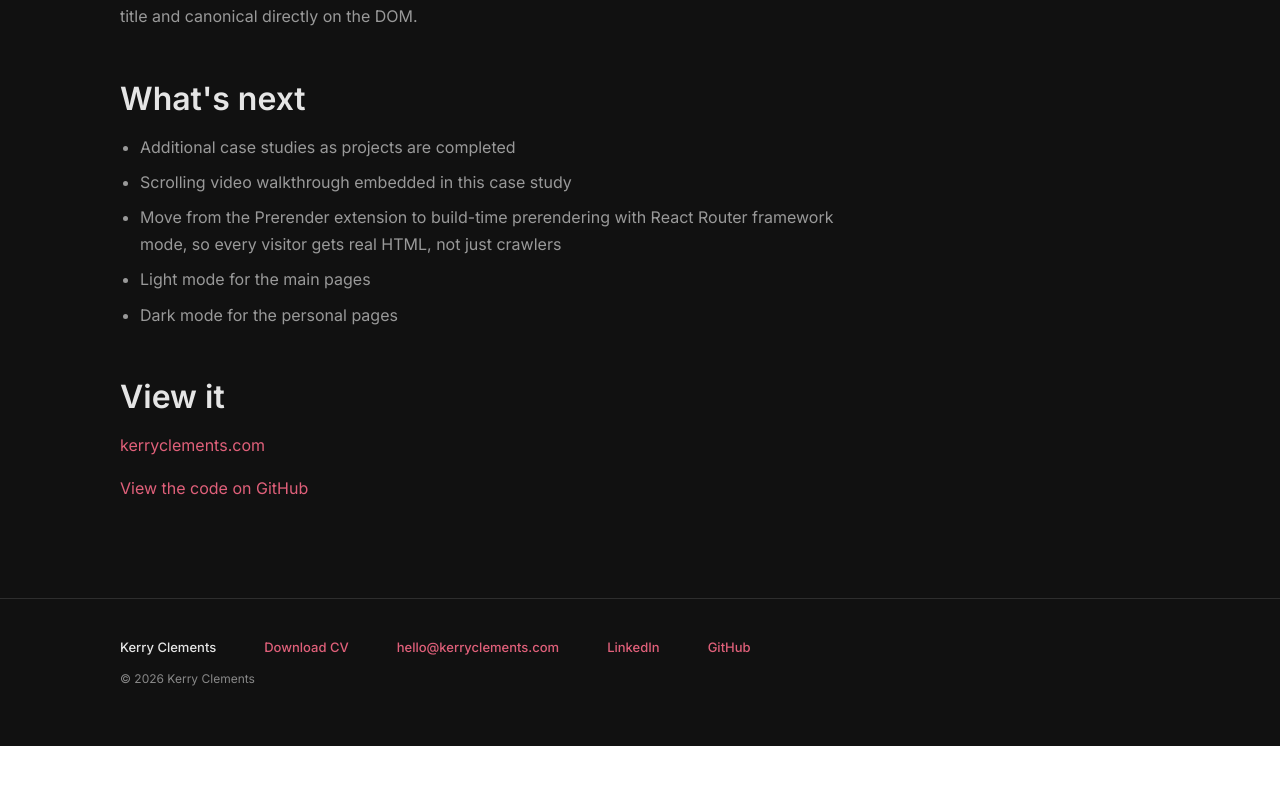
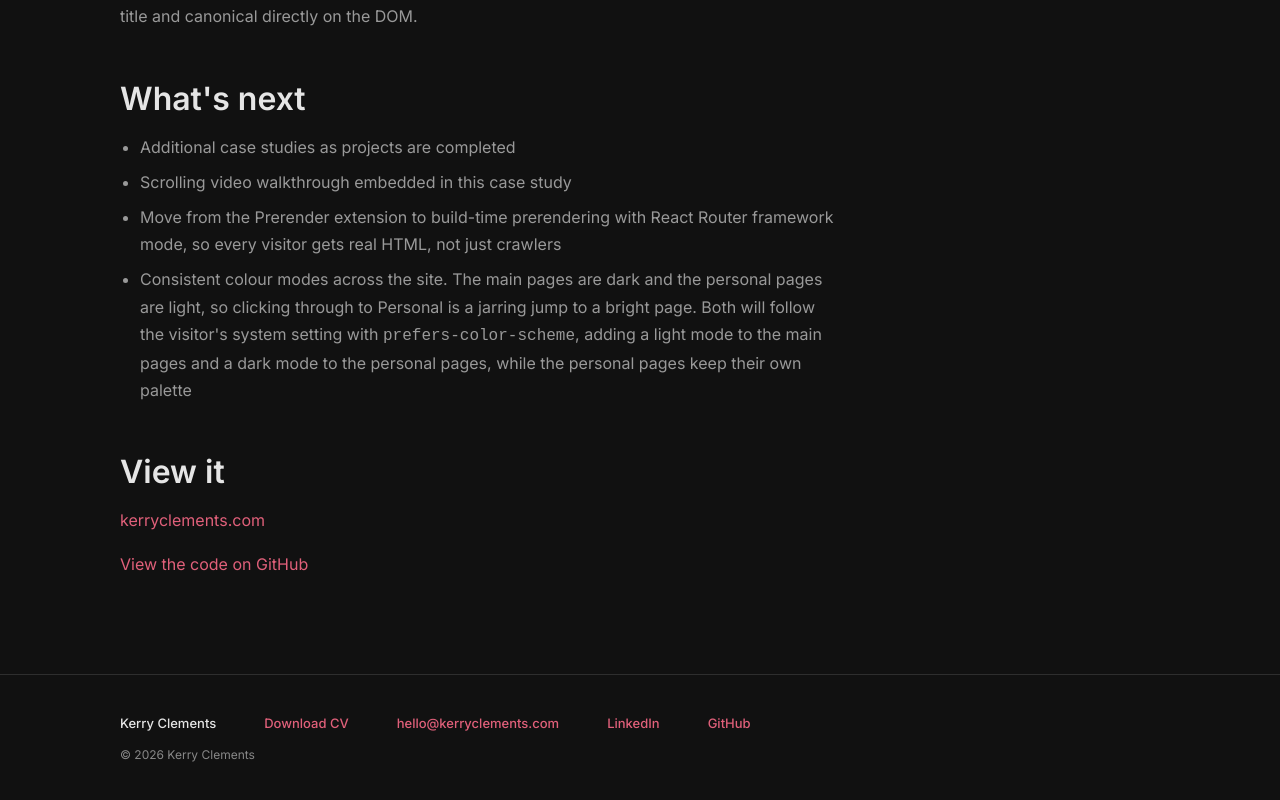
Before and after one commit to KerryCX/kerryclements.com, a React (Vite) app: page /portfolio/kerryclements-com in a window 1280 px wide. Shown: the part 4372-5172 px from the top of the page. Before the commit the page ends 5118 px from the top, so only its background shows below. Built offline with nearby package versions, Linux system fonts and the light colour scheme.

Commit message:
docs: explain colour mode plan in case study what's next
Co-Authored-By: Claude Opus 5.5 <noreply@anthropic.com>
Claude-Session: https://claude.ai/code/session_01GzDt4j5fQTmATSBuUmCvKD

```diff
--- a/src/pages/portfolio/KerryClementsComCaseStudy.tsx
+++ b/src/pages/portfolio/KerryClementsComCaseStudy.tsx
@@ -219,8 +219,13 @@ export const KerryClementsComCaseStudy = () => {
               Move from the Prerender extension to build-time prerendering with React Router
               framework mode, so every visitor gets real HTML, not just crawlers
             </li>
-            <li>Light mode for the main pages</li>
-            <li>Dark mode for the personal pages</li>
+            <li>
+              Consistent colour modes across the site. The main pages are dark and the personal
+              pages are light, so clicking through to Personal is a jarring jump to a bright page.
+              Both will follow the visitor's system setting with{' '}
+              <code>prefers-color-scheme</code>, adding a light mode to the main pages and a dark
+              mode to the personal pages, while the personal pages keep their own palette
+            </li>
           </ul>
 
           <h2>View it</h2>
```
